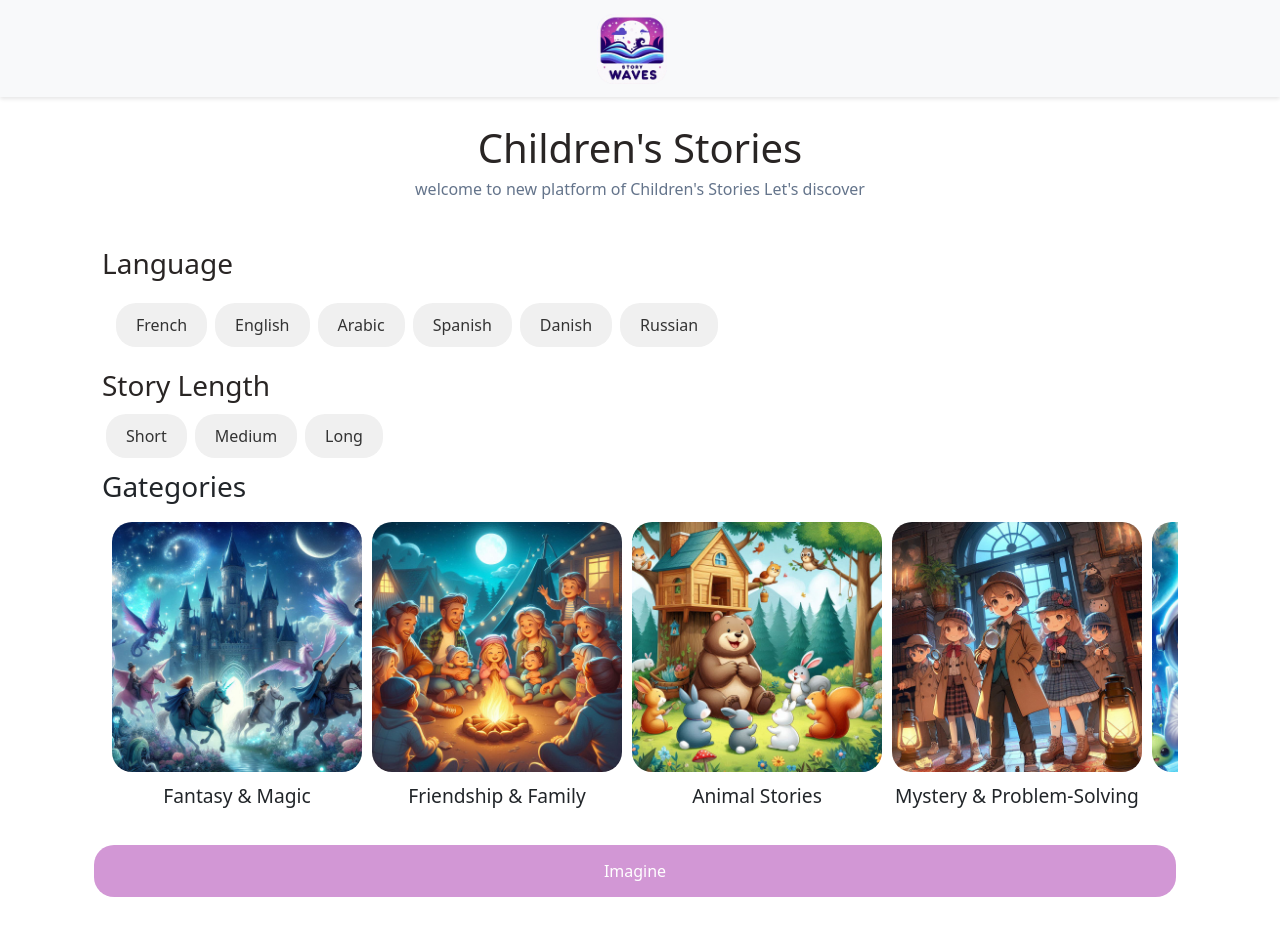
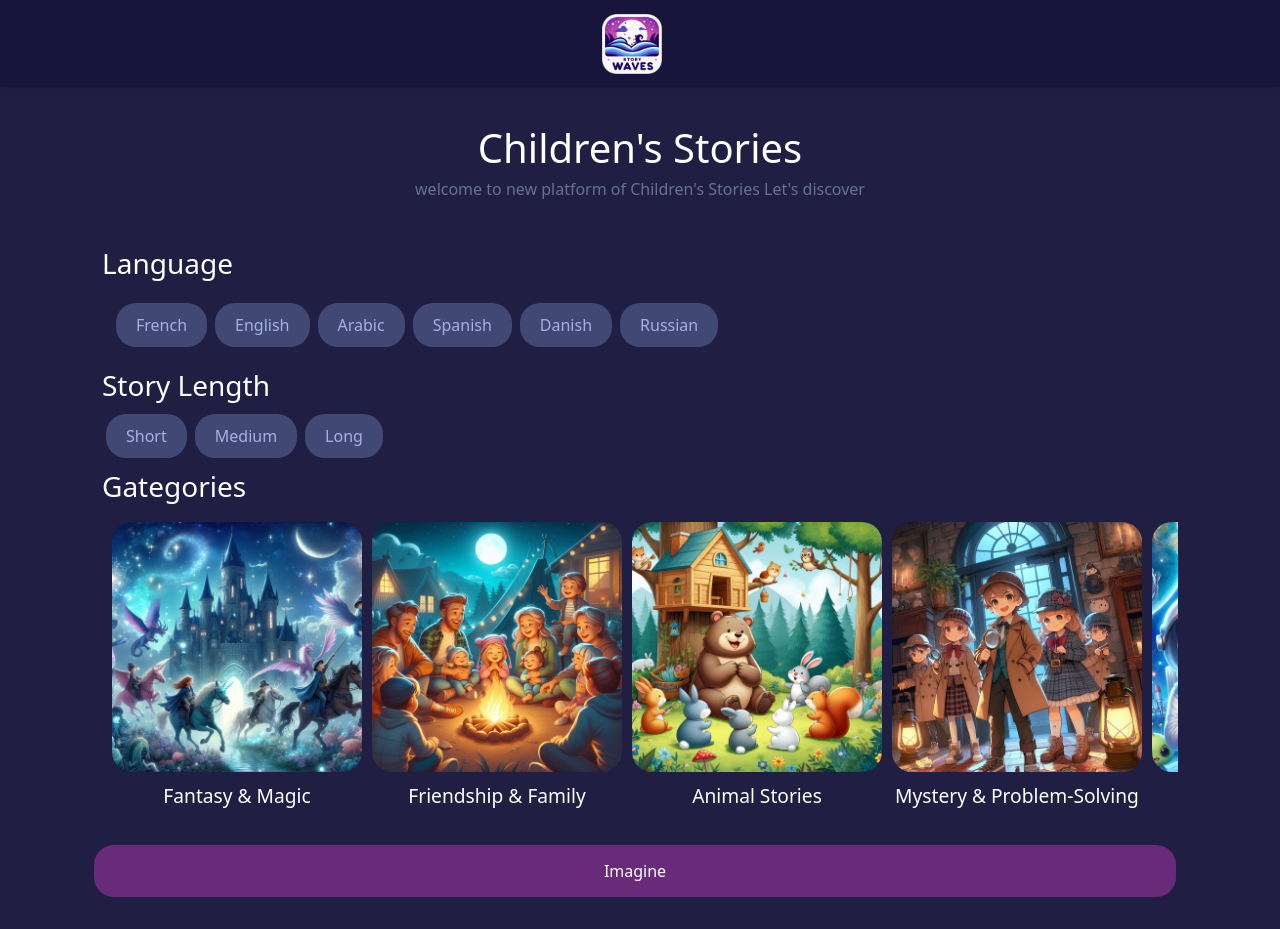
Before and after one commit to bzrmed10/storywaves, an Angular app: page / in a window 1280 px wide. Built offline with nearby package versions, Linux system fonts and the light colour scheme.

Commit message:
change colors

```diff
--- a/src/app/app.component.scss
+++ b/src/app/app.component.scss
@@ -10,7 +10,20 @@
   --bg-200: #dcd6f7;
   --bg-300: #bbb9e9;
 }
-
+body {
+  color: white !important;
+  background-color: #17153bf5 !important;
+}
+h1,
+h2,
+h3,
+h4,
+h5 {
+  color: white !important;
+}
+.navbar {
+  background-color: #17153b !important;
+}
 /* Example usage */
 .bg100 {
   background-color: #f4eeff;
@@ -45,7 +58,7 @@
 
 /* Selected button style */
 .btn-selected {
-  background-color: #a6b1e1; /* Purple color */
+  background-color: #cc7bffa3; /* Purple color */
   color: white;
   padding: 10px 20px;
   border: none;
@@ -62,8 +75,8 @@
 
 /* Unselected button style */
 .btn-unselected {
-  background-color: #f0f0f0; /* Light gray color */
-  color: #333; /* Dark gray text color */
+  background-color: #424874;
+  color: #a6b1e1;
   padding: 10px 20px;
   border: none;
   border-radius: 20px;
--- a/src/app/navbar/navbar.component.html
+++ b/src/app/navbar/navbar.component.html
@@ -1,11 +1,11 @@
-<nav class="navbar bg-body-tertiary fixed-top">
+<nav class="navbar fixed-top">
   <div class="container-fluid justify-content-center">
     <a class="navbar-brand" href="#">
       <img
         src="../../assets/pics/logo/logo.png"
         alt="Logo"
-        width="70"
-        height="70"
+        width="60"
+        height="60"
         class="d-inline-block align-text-top"
       />
     </a>
--- a/src/app/parameters/parameters.component.html
+++ b/src/app/parameters/parameters.component.html
@@ -31,7 +31,7 @@
   </button>
 </div>
 <div class="m-2">
-  <h3>Gategories</h3>
+  <h3 class="text100">Gategories</h3>
   <div class="genre-container">
     <div
       class="genre-item"
```
